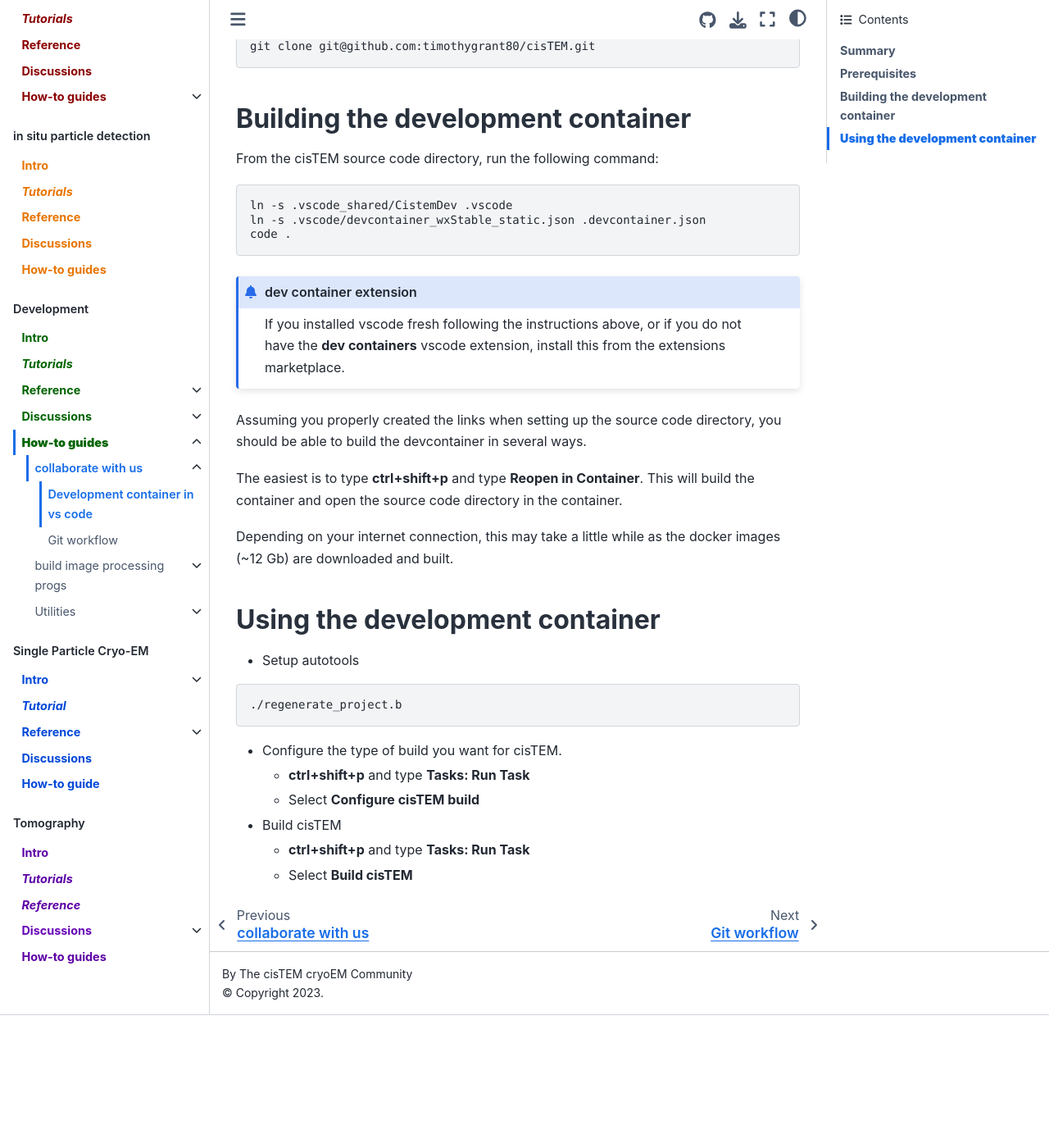
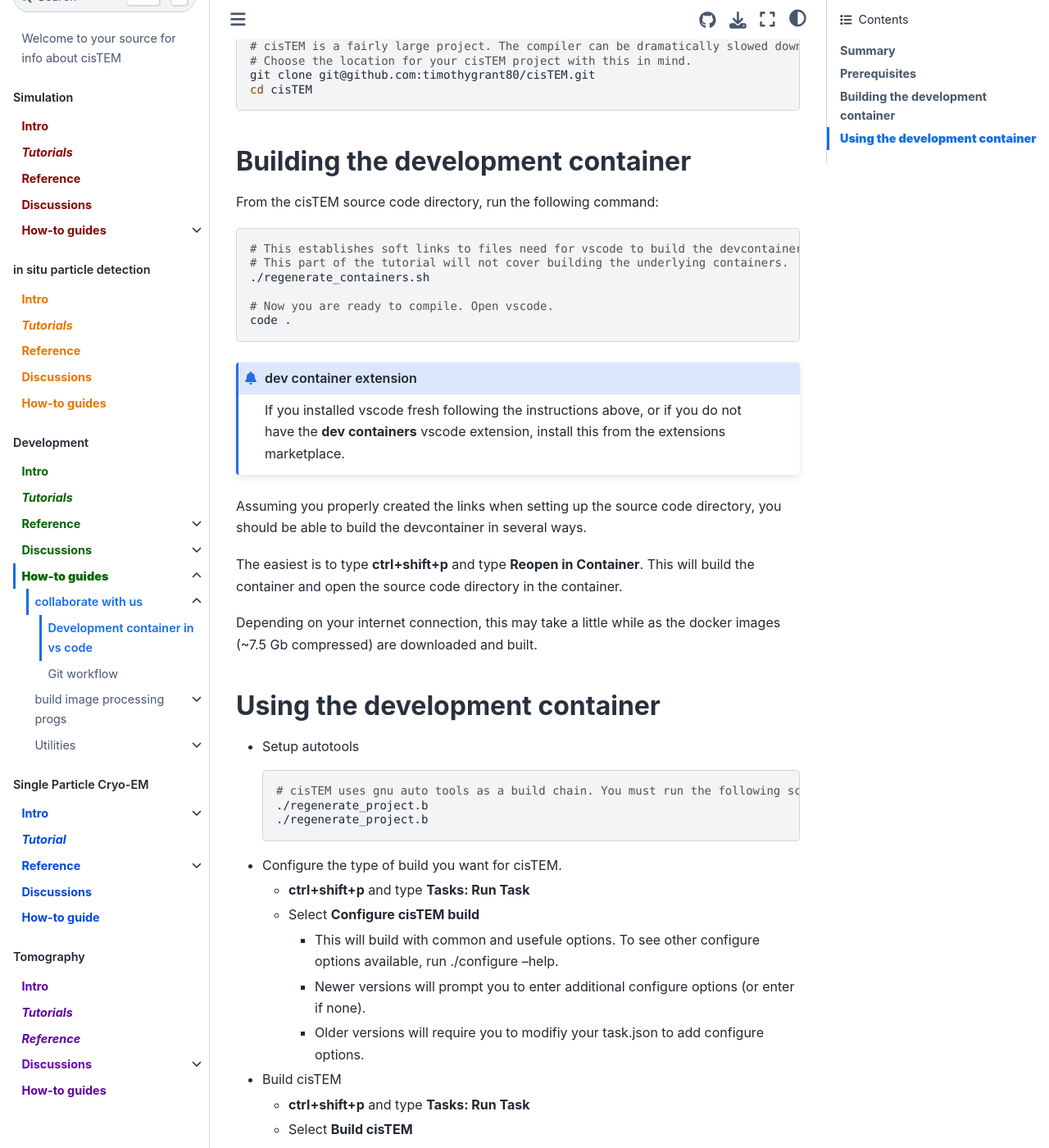
Before and after one commit to cistem-org/developmental-docs, a Jupyter Book: the page built from docs/dev/howto/Collaboration/vscode_dev_container.md, in a window 1280 px wide and 1400 px high, scrolled down 1841 px. Shown: the whole window at 82% size. Built offline with Jupyter Book 1.0.4 settings and Sphinx 7.4.7 and the Sphinx Book theme 1.1.4, drawn with Linux system fonts in a browser that asks for light colours; pages that are not in the unit, such as notebooks, are missing from menus; before the commit the page ends 3079 px from its top, so only the background shows below that; some of the changed text lies outside the part shown.

Commit message:
Update devcontainer instructions and bring in build tasks from FastFFT approach. Note, these should be updated to cistem-docs, but it is really on concern since they are in my vscode_shared.

````diff
--- a/docs/dev/howto/Collaboration/vscode_dev_container.md
+++ b/docs/dev/howto/Collaboration/vscode_dev_container.md
@@ -75,7 +75,10 @@
 ### Install the cisTEM source code
 
 ```bash
+# cisTEM is a fairly large project. The compiler can be dramatically slowed down when parsing the headers on slow file systems.
+# Choose the location for your cisTEM project with this in mind.
 git clone git@github.com:timothygrant80/cisTEM.git
+cd cisTEM
 ```
 
 ## **Building the development container**
@@ -83,8 +86,11 @@
 From the cisTEM source code directory, run the following command:
 
 ```bash
-ln -s .vscode_shared/CistemDev .vscode
-ln -s .vscode/devcontainer_wxStable_static.json .devcontainer.json
+# This establishes soft links to files need for vscode to build the devcontainer from existing images.
+# This part of the tutorial will not cover building the underlying containers.
+./regenerate_containers.sh
+
+# Now you are ready to compile. Open vscode.
 code .
 ```
 
@@ -97,21 +103,28 @@
 
 The easiest is to type **ctrl+shift+p** and type **Reopen in Container**. This will build the container and open the source code directory in the container.
 
-Depending on your internet connection, this may take a little while as the docker images (~12 Gb) are downloaded and built.
+Depending on your internet connection, this may take a little while as the docker images (~7.5 Gb compressed) are downloaded and built.
 
 
 ## **Using the development container**
 
 - Setup autotools
 
-```bash
-./regenerate_project.b
-```
+    ```bash
+    # cisTEM uses gnu auto tools as a build chain. You must run the following script on any new clone of the repo, addition of any new .m4 scripts, or any modification to configure.ac. Have a look at the source if you are curious.
+    ./regenerate_project.b
+    ./regenerate_project.b
+    ```
 
 - Configure the type of build you want for cisTEM.
-    - **ctrl+shift+p** and type **Tasks: Run Task**
-    - Select **Configure cisTEM build**
+  - **ctrl+shift+p** and type **Tasks: Run Task**
+  - Select **Configure cisTEM build**
+    - This will build with common and usefule options. To see other configure options available, run ./configure --help.
+    - Newer versions will prompt you to enter additional configure options (or enter if none).
+    - Older versions will require you to modifiy your task.json to add configure options.
 
 - Build cisTEM
-    - **ctrl+shift+p** and type **Tasks: Run Task**
-    - Select **Build cisTEM**
+  - **ctrl+shift+p** and type **Tasks: Run Task**
+  - Select **Build cisTEM**
+    - Defaults to 8 threads.
+        - More is better.
````
Also changed, not shown: 1 other file.
